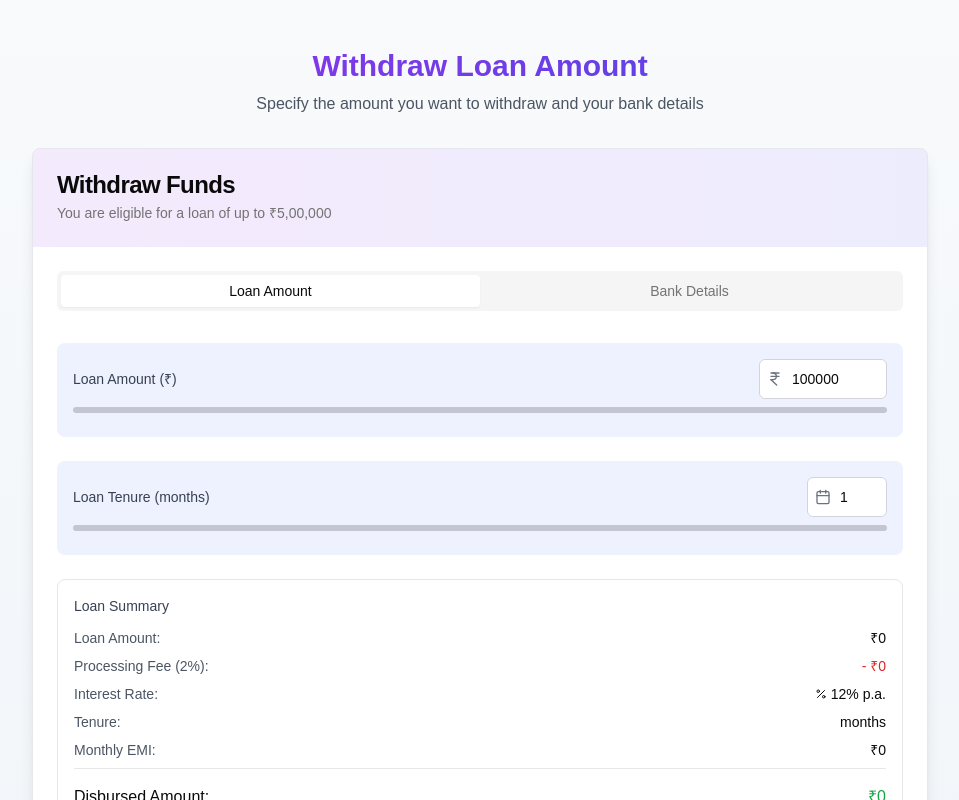
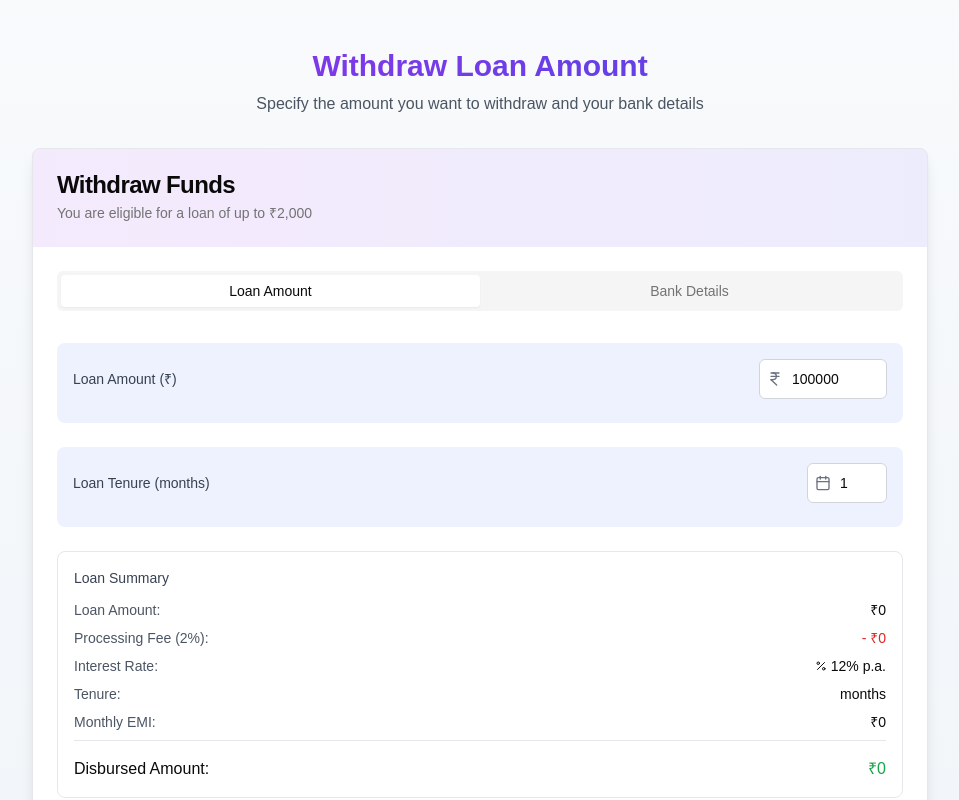
Before and after one commit to Sklassics/loan-application-frontend-final, a Next.js app: page /withdraw-amount in a window 1280 px wide. Shown: the top 800 px of the page, without its empty margins (160-1119 px from the left). Built offline with nearby package versions, Linux system fonts and the light colour scheme.

Commit message:
slider and button removed

```diff
--- a/app/eligibility-check/page.tsx
+++ b/app/eligibility-check/page.tsx
@@ -237,7 +237,7 @@
                   <Clock className="h-4 w-4 mr-1" />
                   Last updated: {new Date().toLocaleDateString()}
                 </div>
-                {checkStatus !== "idle" && checkStatus !== "checking" && (
+                {/* {checkStatus !== "idle" && checkStatus !== "checking" && (
                   <Button
                     variant="ghost"
                     onClick={() => setCheckStatus("idle")}
@@ -245,7 +245,7 @@
                   >
                     Check Again
                   </Button>
-                )}
+                )} */}
               </CardFooter>
             </Card>
           </motion.div>
--- a/app/withdraw-amount/page.tsx
+++ b/app/withdraw-amount/page.tsx
@@ -46,9 +46,10 @@ export default function WithdrawAmountPage() {
   const [interestRate, setInterestRate] = useState(12)
   const [emi, setEmi] = useState(0)
   const [activeTab, setActiveTab] = useState("amount")
+  const [creditLimit, setCreditLimit] = useState(2000); // Default to 2000 if not fetched
+
 
   // For demo purposes, we'll set a random eligible amount
-  const eligibleAmount = 500000
   const [loanRange, setLoanRange] = useState({
     minAmount: 2000,
     maxAmount: 100000,
@@ -318,7 +319,7 @@ export default function WithdrawAmountPage() {
             <CardHeader className="bg-gradient-to-r from-purple-600/10 to-indigo-600/10 dark:from-purple-900/20 dark:to-indigo-900/20">
               <CardTitle>Withdraw Funds</CardTitle>
               <CardDescription>
-                You are eligible for a loan of up to ₹{eligibleAmount.toLocaleString("en-IN")}
+                You are eligible for a loan of up to ₹{creditLimit.toLocaleString("en-IN")}
               </CardDescription>
             </CardHeader>
             <CardContent className="pt-6">
@@ -359,13 +360,13 @@ export default function WithdrawAmountPage() {
                             render={({ field }) => (
                               <FormItem>
                                 <FormControl>
-                                <Slider
+                                {/* <Slider
                                   defaultValue={[field.value]}
                                   min={loanRange.minAmount}
                                   max={loanRange.maxAmount}
                                   step={5000}
                                   onValueChange={() => {}}                                  className="mt-2"
-                                />
+                                /> */}
                                 </FormControl>
                                 <div className="flex justify-between text-xs text-gray-500 dark:text-gray-400 mt-1">
                                   {/* <span>₹10,000</span> */}
@@ -405,14 +406,14 @@ export default function WithdrawAmountPage() {
                             render={({ field }) => (
                               <FormItem>
                                 <FormControl>
-                                  <Slider
+                                  {/* <Slider
                                     defaultValue={[field.value]}
                                     min={3}
                                     max={60}
                                     step={1}
                                     onValueChange={() => {}}
                                     className="mt-2"
-                                  />
+                                  /> */}
                                 </FormControl>
                                 <div className="flex justify-between text-xs text-gray-500 dark:text-gray-400 mt-1">
                                   {/* <span>3 months</span>
```
